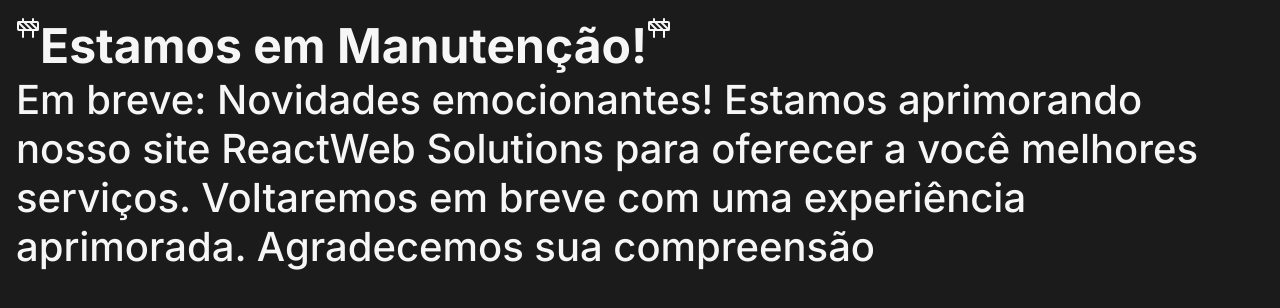
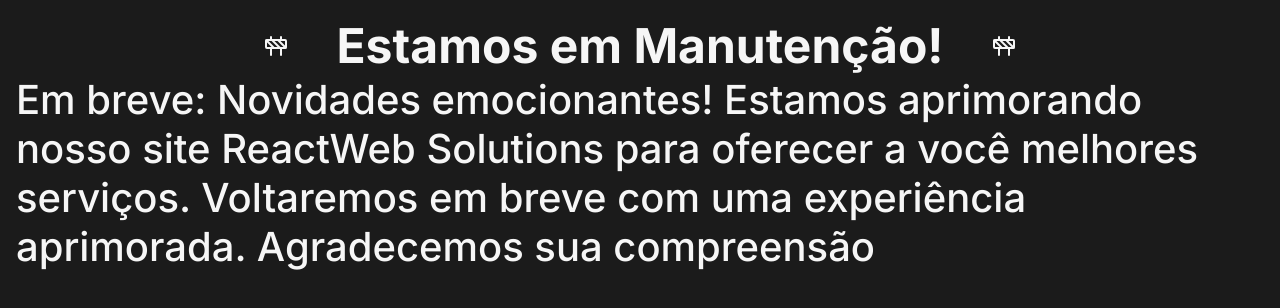
Before and after one commit to Yraffic/reactweb-solutions, a React (Create React App) app: page / in a window 1280 px wide. Shown: the top 308 px of the page. Built offline with nearby package versions, Linux system fonts and the light colour scheme.

Commit message:
Update styles.scss

```diff
--- a/src/components/Header/styles.scss
+++ b/src/components/Header/styles.scss
@@ -5,6 +5,12 @@
     height: 90vh;
 
     border-bottom: 0.03rem solid var(--black-100) ;
+
+    .manutenção{
+        align-items: center;
+        justify-content: center;
+        gap: 3rem;
+    }
 
     .conteiner-nav {
         width: 100vw;
```
